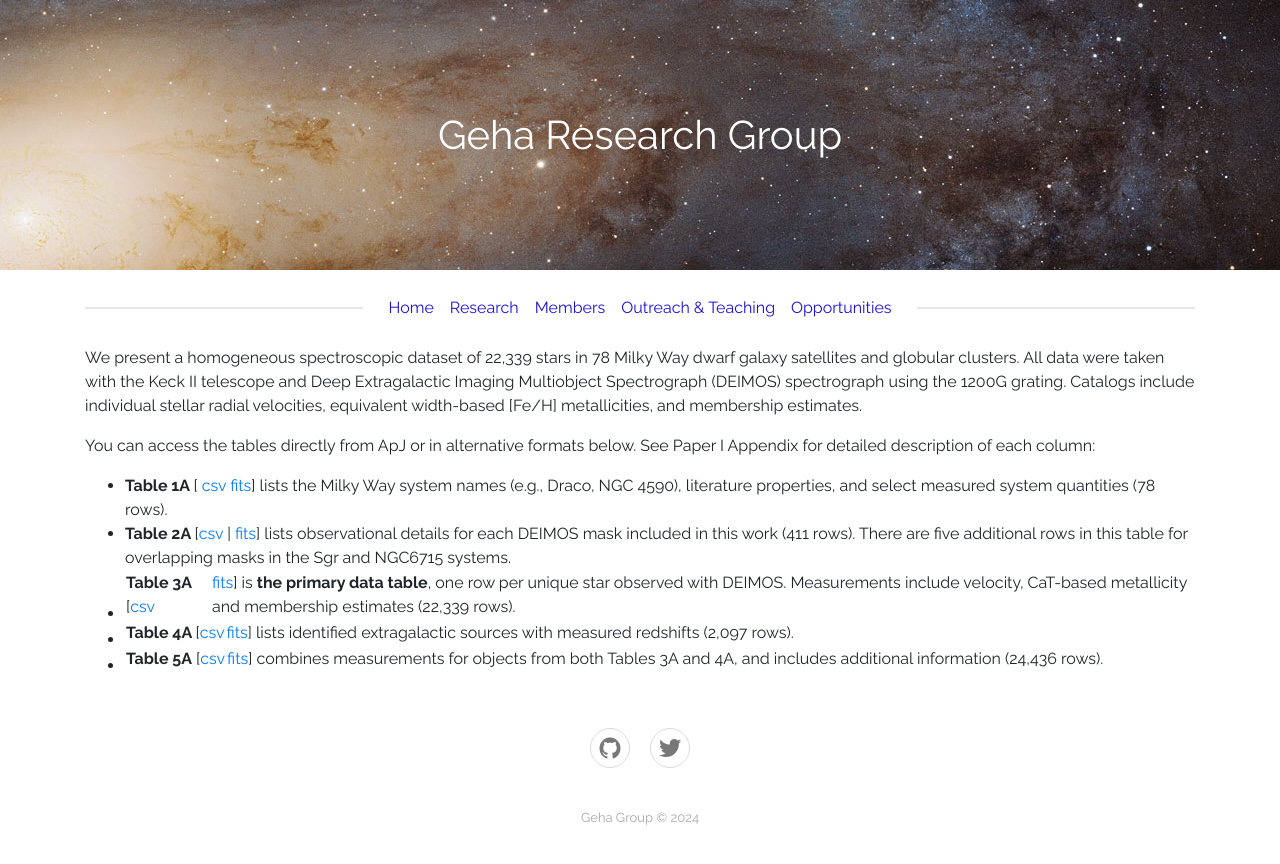
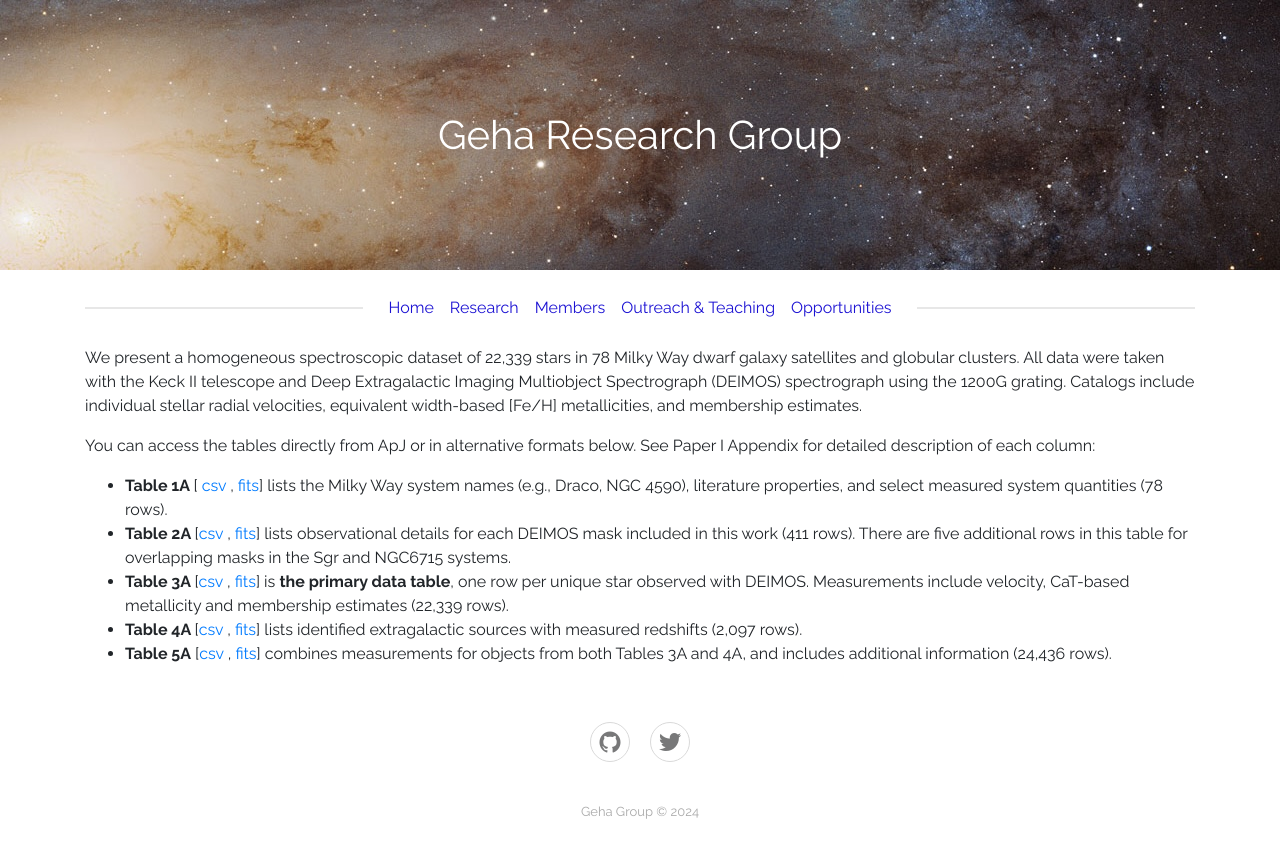
Before and after one commit to geha-group/geha-group.github.io, a Jekyll site: the page built from _deimos/paper1.md, in a window 1280 px wide. Shown: the top 864 px of the page. Built offline with Jekyll 4.4.1, drawn with Linux system fonts in a browser that asks for light colours.

```diff
--- a/_deimos/paper1.md
+++ b/_deimos/paper1.md
@@ -13,8 +13,8 @@ Catalogs include individual stellar radial velocities, equivalent width-based [F
 and membership estimates.
 
 You can access the tables directly from ApJ or in alternative formats below.   See Paper I Appendix for detailed description of each column:
-- <b>Table 1A </b>[<a href="{{ '/assets/deimos/table1A_20260110.csv' | relative_url }}"> csv </a>    <a href="https://www.dropbox.com/scl/fi/g8cr8uzhtpnyvkjgq2ld1/table1A_20260110.fits?rlkey=cze6gxvmovg9ks7tnjapuzkdq&st=ioarynwi&dl=0"> fits</a>] lists the Milky Way system names (e.g., Draco, NGC 4590), literature properties, and select measured system quantities (78 rows).
-- <b>Table 2A </b>[<a href="{{ '/assets/deimos/table2A_20260110.csv' | relative_url }}" download>csv</a> \| <a href="https://www.dropbox.com/scl/fi/un5f89lv0pbvivlvlosq5/table2A_20260110.fits?rlkey=20u9zp19ctthnk1kv4d2q0x7b&st=37e3hxcy&dl=0">fits</a>] lists observational details for each DEIMOS mask included in this work (411 rows). There are five additional rows in this table for overlapping masks in the Sgr and NGC6715 systems.
-- <b> Table 3A </b>[<a href="{{ '/assets/deimos/table3A_20260110.csv' | relative_url }}" download>csv</a> | <a href="https://www.dropbox.com/scl/fi/pw3nyxoc5gc45a19ggyae/table3A_20260110.fits?rlkey=32ny2md5mwp09w9kqeyk31zo7&st=859mdgwx&dl=0">fits</a>] is <b>the primary data table</b>, one row per unique star observed with DEIMOS. Measurements include velocity, CaT-based metallicity and membership estimates (22,339 rows).
-- <b> Table 4A </b> [<a href="{{ '/assets/deimos/table4A_20260110.csv' | relative_url }}" download>csv</a> | <a href="https://www.dropbox.com/scl/fi/oy1m9mc24gs1dj8er763t/table4A_20260110.fits?rlkey=7t0fn9lkptqfh2ddye7zkf5am&st=c7ihr5uy&dl=0">fits</a>] lists identified extragalactic sources with measured redshifts (2,097 rows).
-- <b>Table 5A</b> [<a href="{{ '/assets/deimos/table5A_20260110.csv' | relative_url }}" download>csv</a> | <a href="https://www.dropbox.com/scl/fi/00fq3y5erhtmqzeqiztie/table5A_20260110.fits?rlkey=mldbha2pegfnmlx0qf1x40jkq&st=y9qaebur&dl=0">fits</a>] combines measurements for objects from both Tables 3A and 4A, and includes additional information (24,436 rows).
+- <b>Table 1A </b>[<a href="{{ '/assets/deimos/table1A_20260110.csv' | relative_url }}"> csv </a> , <a href="https://www.dropbox.com/scl/fi/g8cr8uzhtpnyvkjgq2ld1/table1A_20260110.fits?rlkey=cze6gxvmovg9ks7tnjapuzkdq&st=ioarynwi&dl=0"> fits</a>] lists the Milky Way system names (e.g., Draco, NGC 4590), literature properties, and select measured system quantities (78 rows).
+- <b>Table 2A </b>[<a href="{{ '/assets/deimos/table2A_20260110.csv' | relative_url }}" download>csv</a> , <a href="https://www.dropbox.com/scl/fi/un5f89lv0pbvivlvlosq5/table2A_20260110.fits?rlkey=20u9zp19ctthnk1kv4d2q0x7b&st=37e3hxcy&dl=0">fits</a>] lists observational details for each DEIMOS mask included in this work (411 rows). There are five additional rows in this table for overlapping masks in the Sgr and NGC6715 systems.
+- <b> Table 3A </b>[<a href="{{ '/assets/deimos/table3A_20260110.csv' | relative_url }}" download>csv</a> , <a href="https://www.dropbox.com/scl/fi/pw3nyxoc5gc45a19ggyae/table3A_20260110.fits?rlkey=32ny2md5mwp09w9kqeyk31zo7&st=859mdgwx&dl=0">fits</a>] is <b>the primary data table</b>, one row per unique star observed with DEIMOS. Measurements include velocity, CaT-based metallicity and membership estimates (22,339 rows).
+- <b> Table 4A </b> [<a href="{{ '/assets/deimos/table4A_20260110.csv' | relative_url }}" download>csv</a> , <a href="https://www.dropbox.com/scl/fi/oy1m9mc24gs1dj8er763t/table4A_20260110.fits?rlkey=7t0fn9lkptqfh2ddye7zkf5am&st=c7ihr5uy&dl=0">fits</a>] lists identified extragalactic sources with measured redshifts (2,097 rows).
+- <b>Table 5A</b> [<a href="{{ '/assets/deimos/table5A_20260110.csv' | relative_url }}" download>csv</a> , <a href="https://www.dropbox.com/scl/fi/00fq3y5erhtmqzeqiztie/table5A_20260110.fits?rlkey=mldbha2pegfnmlx0qf1x40jkq&st=y9qaebur&dl=0">fits</a>] combines measurements for objects from both Tables 3A and 4A, and includes additional information (24,436 rows).
```
